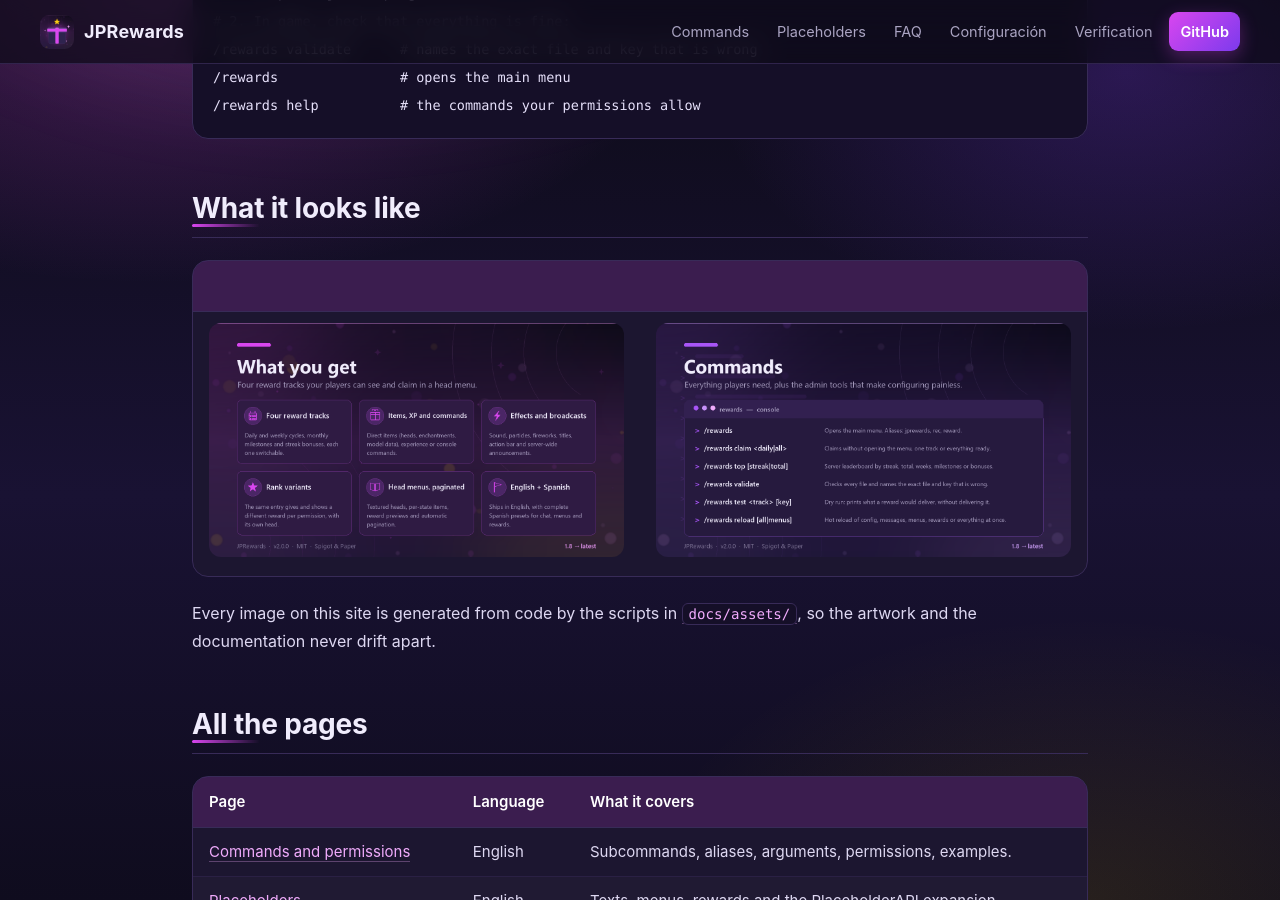
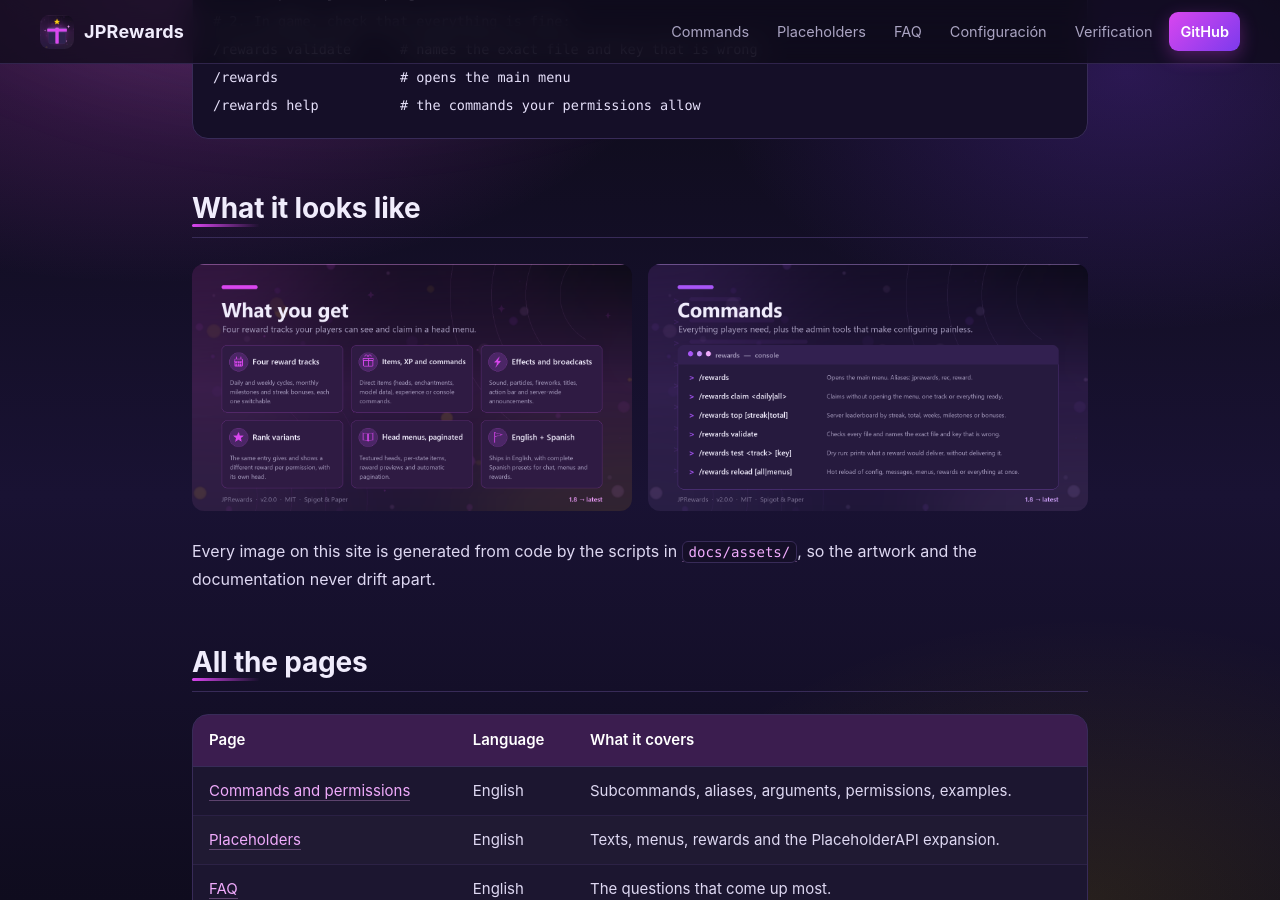
Before and after one commit to Nameeees/JPRewards, a Jekyll site: the page built from docs/index.md, in a window 1280 px wide and 900 px high, scrolled down 1389 px. Built offline with Jekyll 4.4.1, drawn with Linux system fonts in a browser that asks for light colours.

Commit message:
Web: tablas con cabecera real y galeria en rejilla

```diff
--- a/docs/index.md
+++ b/docs/index.md
@@ -64,9 +64,10 @@ title: Documentation
 
 ## What it looks like
 
-| | |
-| --- | --- |
-| ![What you get](assets/features.png) | ![Commands](assets/commands.png) |
+<div class="rejilla">
+  <img src="assets/features.png" alt="What you get">
+  <img src="assets/commands.png" alt="Commands">
+</div>
 
 Every image on this site is generated from code by the scripts in
 [`docs/assets/`](https://github.com/Nameeees/JPRewards/tree/main/docs/assets), so the artwork and
```
Also changed, not shown: docs/COMMANDS.md (+1 -1 lines), docs/VERIFICATION.md (+1 -1 lines).
